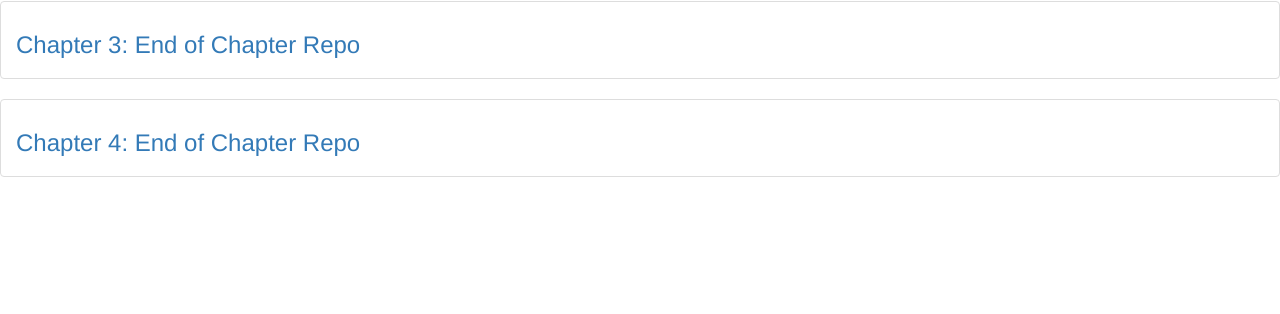
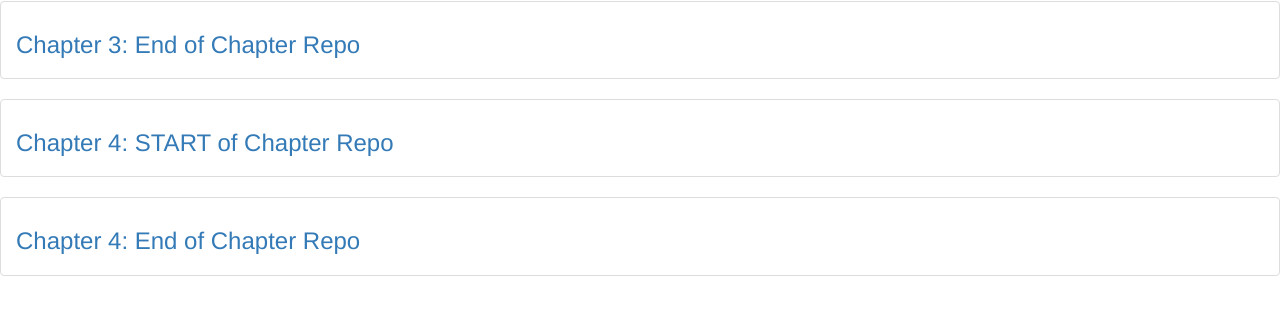
Before and after one commit to irlnathan/sailsinaction, a plain HTML site: page index.html in a window 1280 px wide. Shown: the part 122-436 px from the top of the page. Drawn offline with Linux system fonts and the light colour scheme.

Commit message:
added start of chapter 4 repo

```diff
--- a/index.html
+++ b/index.html
@@ -11,6 +11,9 @@
   <li class="list-group-item"><h3><a href="https://github.com/irlnathan/brushfire-ch3-end">Chapter 3: End of Chapter Repo</a></h3></li>
 </ul>
 <ul class="list-group">
+  <li class="list-group-item"><h3><a href="https://github.com/irlnathan/brushfire-ch4-start">Chapter 4: START of Chapter Repo</a></h3></li>
+</ul>
+<ul class="list-group">
   <li class="list-group-item"><h3><a href="https://github.com/irlnathan/brushfire-ch4-end">Chapter 4: End of Chapter Repo</a></h3></li>
 </ul>
 </body>
```
